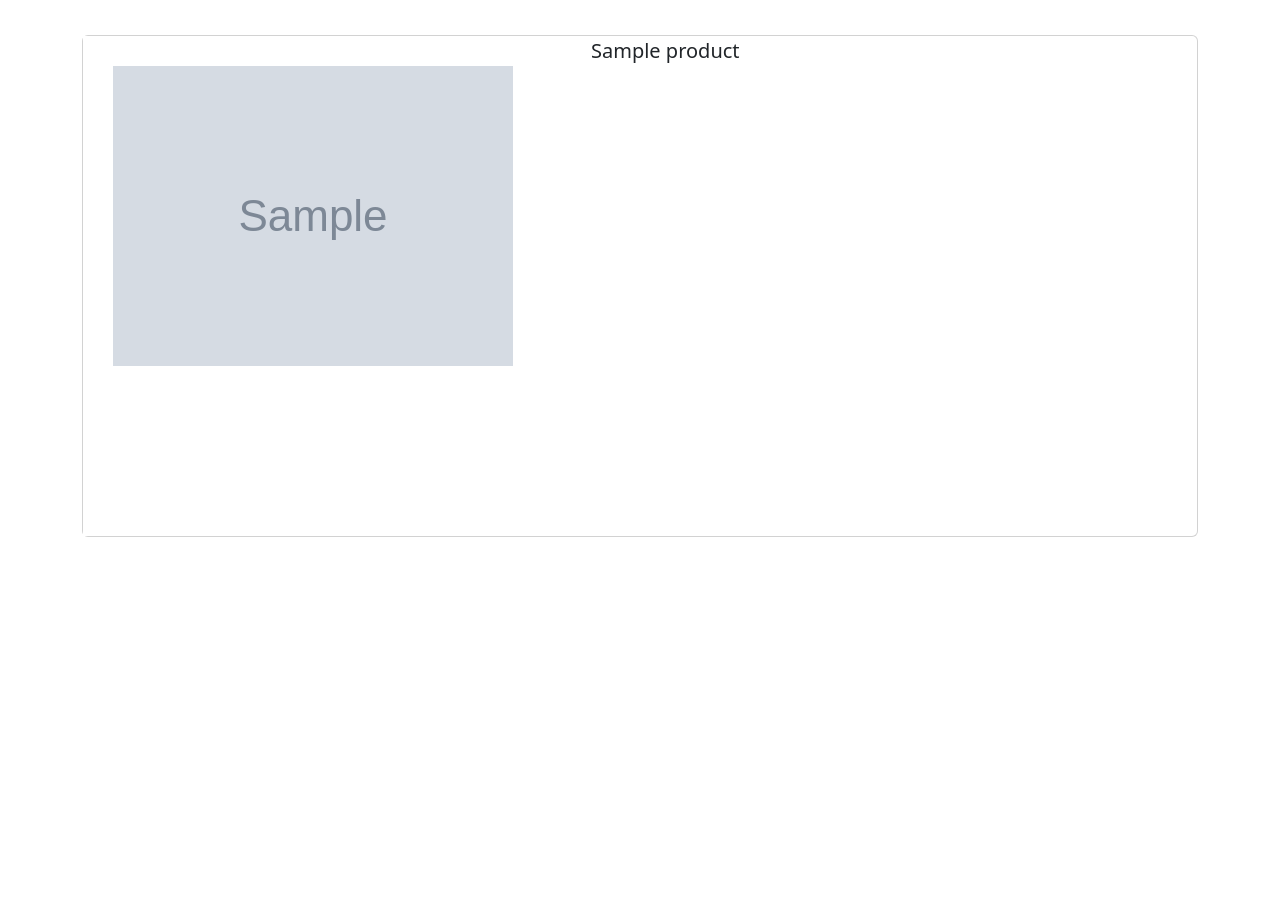
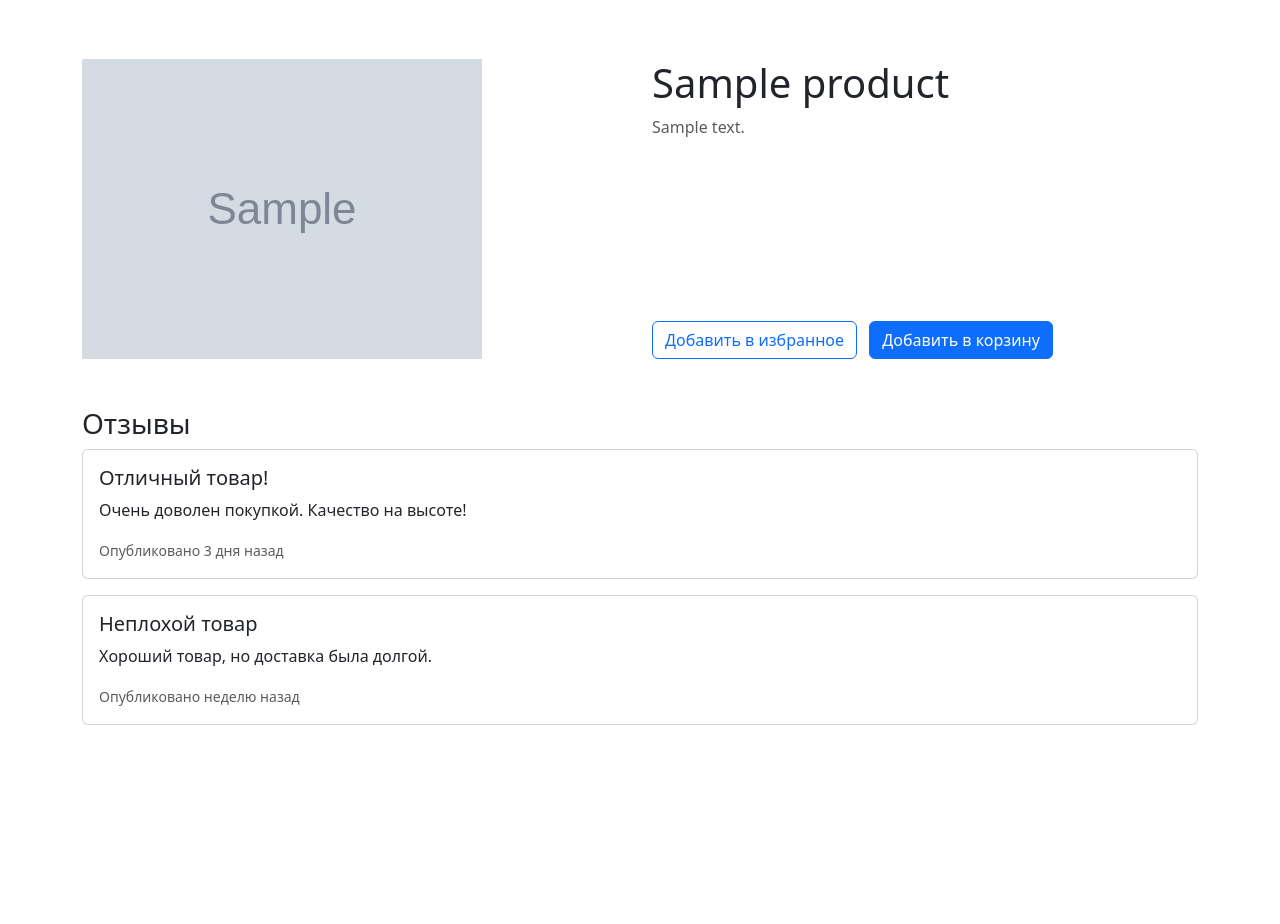
Before and after one commit to gderpy/my_shop_2, a Django app: a page that uses products/templates/products/product_detail.html in a window 1280 px wide. Shown: the part 69-993 px from the top of the page. Run offline with Django 5.2, Linux system fonts and the light colour scheme; tables that the repository leaves empty hold one stand-in row (values such as "Sample post"); grey boxes marked "Sample" are stand-in pictures.

Commit message:
Добавлена страница товара

```diff
--- a/products/templates/products/product_detail.html
+++ b/products/templates/products/product_detail.html
@@ -3,15 +3,47 @@
 {% block title %}{{ product.category.name }}: {{product.name}}{% endblock %}
 
 {% block content %}
-    <div class="container mt-4">
-        <div class="card d-flex flex-row">
-            <div class="product-detail-image me-5">
-                <img src="{{ product.image.url }}" alt="{{ product.name }}">
+
+    <div class="container mt-5">
+        <div class="row">
+            <!-- Фото товара -->
+            <div class="col-md-6">
+                <img src="{{ product.image.url }}" class="img-fluid" alt="{{ product.name }}">
             </div>
-            <div class="product-info d-flex flex-column">
-                <span class="fs-5">{{ product.name }}</span>
 
+            <!-- Информация о товаре -->
+            <div class="col-md-6 d-flex flex-column justify-content-between">
+                <div>
+                    <h1>{{ product.name }}</h1>
+                    <p class="text-muted">{{ product.description }}</p>
+                </div>
+
+                <!-- Кнопки "В избранное" и "Добавить в корзину" -->
+                <div class="mt-4">
+                    <button class="btn btn-outline-primary me-2">Добавить в избранное</button>
+                    <button class="btn btn-primary">Добавить в корзину</button>
+                </div>
+            </div>
+        </div>
+
+        <!-- Отзывы -->
+        <div class="mt-5">
+            <h3>Отзывы</h3>
+            <div class="card mb-3">
+                <div class="card-body">
+                    <h5 class="card-title">Отличный товар!</h5>
+                    <p class="card-text">Очень доволен покупкой. Качество на высоте!</p>
+                    <p class="card-text"><small class="text-muted">Опубликовано 3 дня назад</small></p>
+                </div>
+            </div>
+            <div class="card mb-3">
+                <div class="card-body">
+                    <h5 class="card-title">Неплохой товар</h5>
+                    <p class="card-text">Хороший товар, но доставка была долгой.</p>
+                    <p class="card-text"><small class="text-muted">Опубликовано неделю назад</small></p>
+                </div>
             </div>
         </div>
     </div>
+
 {% endblock %}
```
